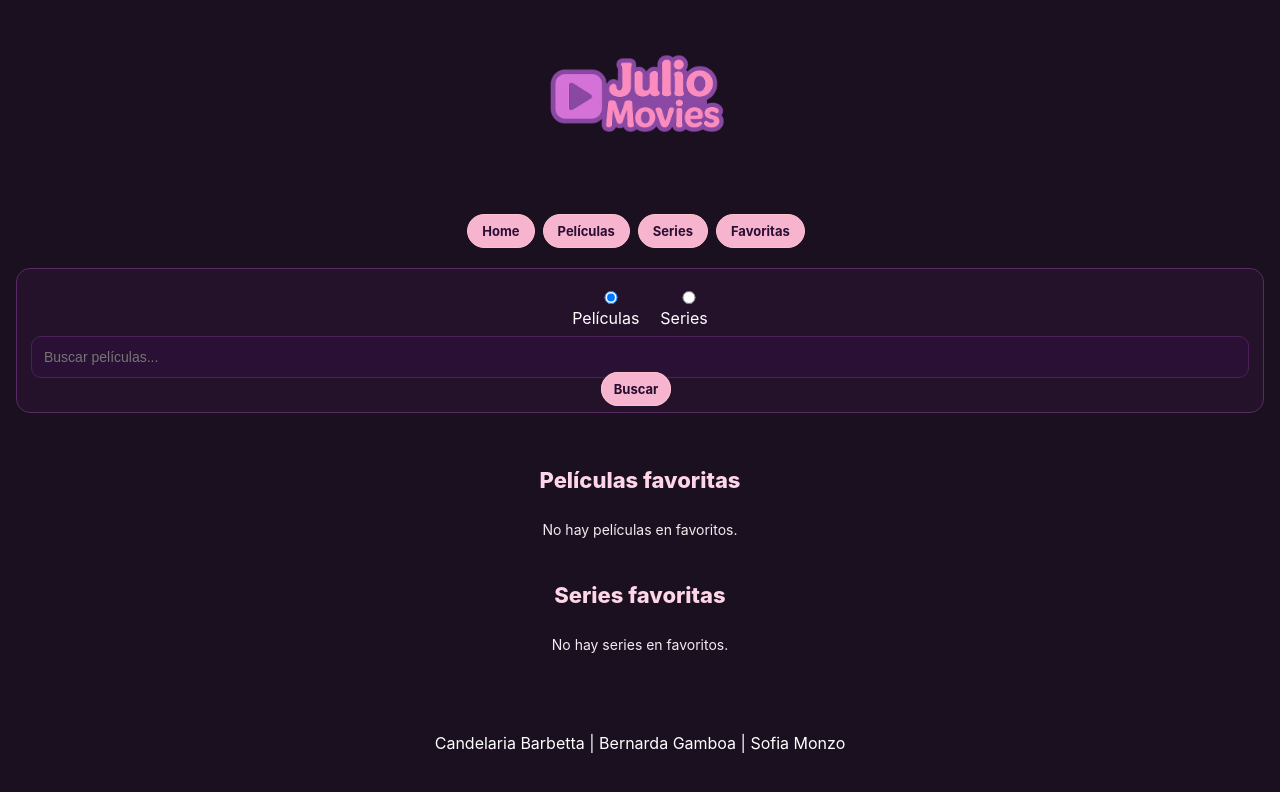
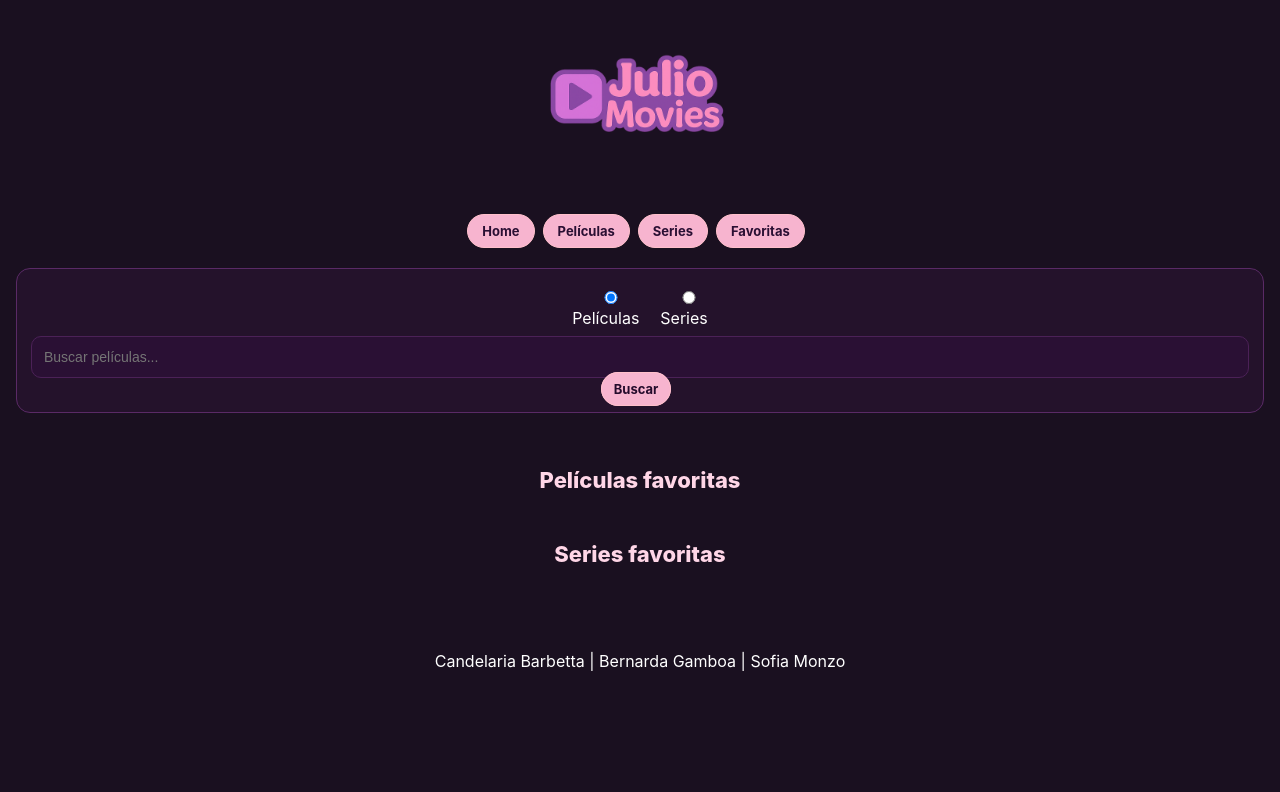
Before and after one commit to SofiaGMonzo/progra3-tp, a React (Create React App) app in the folder basePI_Prog3/basePI_Prog3/tp-integrador/: page /favorites in a window 1280 px wide. Shown: the top 792 px of the page. Built offline with nearby package versions, Linux system fonts and the light colour scheme.

Commit message:
arregle favoritos

```diff
--- a/basePI_Prog3/basePI_Prog3/tp-integrador/src/components/Favorites/Favorites.js
+++ b/basePI_Prog3/basePI_Prog3/tp-integrador/src/components/Favorites/Favorites.js
@@ -18,19 +18,27 @@ class Favorites extends Component {
     let favMoviesIds = guardadoMovies ? JSON.parse(guardadoMovies) : [];
     let favSeriesIds = guardadoSeries ? JSON.parse(guardadoSeries) : [];
 
+    let pelisArray = [];
     favMoviesIds.map((id) =>
       fetch(`https://api.themoviedb.org/3/movie/${id}?api_key=e017b082fb716585e3bd1e8377157925`)
         .then((res) => res.json())
         .then((data) => {
-          this.setState({ movies: this.state.movies.concat(data) });
+          pelisArray.push(data);
+          this.setState({
+            movies: pelisArray
+          });
         })
     );
 
+    let seriesArray = [];
     favSeriesIds.map((id) =>
       fetch(`https://api.themoviedb.org/3/tv/${id}?api_key=e017b082fb716585e3bd1e8377157925`)
         .then((res) => res.json())
         .then((data) => {
-          this.setState({ series: this.state.series.concat(data) });
+          seriesArray.push(data);
+          this.setState({
+            series: seriesArray
+          });
         })
     );
   }
@@ -41,8 +49,8 @@ class Favorites extends Component {
         <section className="favoritos-seccion">
           <h2 className="favoritos-titulo">Películas favoritas</h2>
           <div className="grupo listado-cards">
-            {this.state.movies.length === 0 ? (
-              <p className="favoritos-vacio">No hay películas en favoritos.</p>
+            {this.state.movies.length === " " ? (
+              <h3>Cargando...</h3>
             ) : (
               this.state.movies.map((movie) => (
                 <CardMovie key={movie.id} movie={movie} />
@@ -54,8 +62,8 @@ class Favorites extends Component {
         <section className="favoritos-seccion">
           <h2 className="favoritos-titulo">Series favoritas</h2>
           <div className="listado-cards">
-            {this.state.series.length === 0 ? (
-              <p className="favoritos-vacio">No hay series en favoritos.</p>
+            {this.state.series.length === " " ? (
+              <h3>Cargando...</h3>
             ) : (
               this.state.series.map((serie) => (
                 <CardSerie key={serie.id} serie={serie} />
--- a/basePI_Prog3/basePI_Prog3/tp-integrador/src/screens/Favorites/Favourites.js
+++ b/basePI_Prog3/basePI_Prog3/tp-integrador/src/screens/Favorites/Favourites.js
@@ -3,8 +3,7 @@ import Favorites from "../../components/Favorites/Favorites";
 
 function Favourites() {
   return (
-    <div className="container">
-      <h1>UdeSA Movies</h1>
+    <div >
 
     <Favorites/>
     </div>
```
